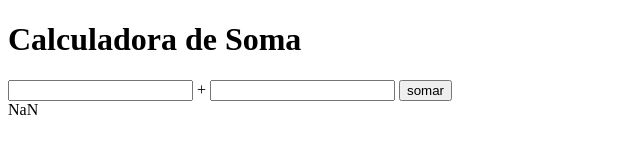
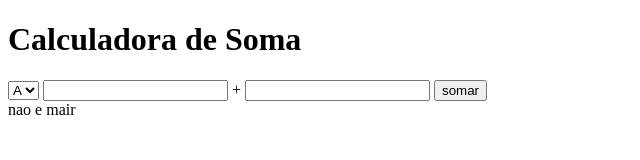
Before and after one commit to WantedBr/Exerecicios-de-JS, a plain HTML site: page aulas functions/somar.html in a window 1280 px wide. Both pictures are taken after a click on the button "somar". Shown: the whole page, without its empty margins (0-640 px from the left). Drawn offline with nearby package versions, Linux system fonts and the light colour scheme.

Commit message:
Update somar.html

```diff
--- a/aulas functions/somar.html
+++ b/aulas functions/somar.html
@@ -10,20 +10,32 @@
 
 <body>
     <h1>Calculadora de Soma</h1>
+    <select>
+        <option value="">A</option>
+        <option value="">b</option>
+        <option value="">c</option>
+    </select>
     <input type="number" name="box1" id="box1">
     +
     <input type="number" name="box2" id="box2">
     <input type="button" value="somar" onclick="somar()">
     <div id="result">Resultado</div>
+    <script src="https://code.jquery.com/jquery-3.6.3.min.js"
+        integrity="sha256-pvPw+upLPUjgMXY0G+8O0xUf+/Im1MZjXxxgOcBQBXU=" crossorigin="anonymous"></script>
     <script>
         function somar() {
-            var caixa1 = document.getElementById('box1')
-            var caixa2 = document.getElementById('box2')
-            var result = document.getElementById('result')
-            var a = parseInt(box1)
-            var b = parseInt(box2)
-            var s = a + b
-            result.innerHTML = s
+            var caixa1 = $('#box1').val();
+            var caixa2 = document.getElementById('box2').value;
+            var result = document.getElementById('result');
+            var a = parseInt(caixa1);
+            var b = parseInt(caixa2);
+            var s = a + b;
+
+            if (s > 10) {
+                result.innerHTML = 'maior que 10';
+            } else {
+                result.innerHTML = 'nao e mair';
+            }
         }
     </script>
 </body>
```
